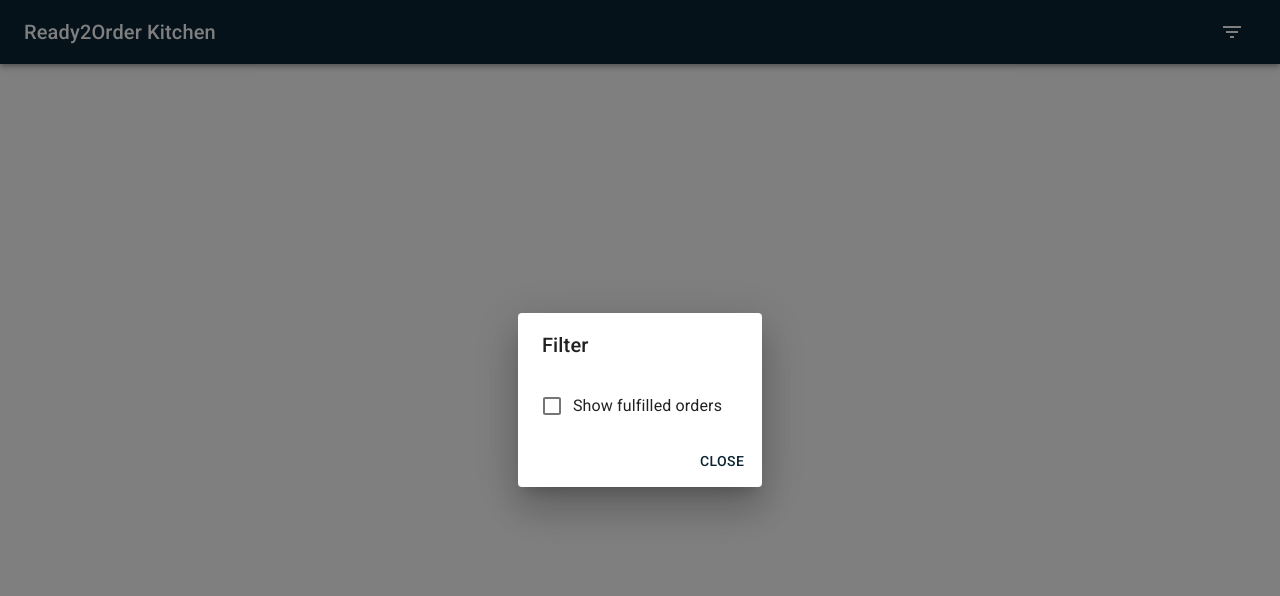
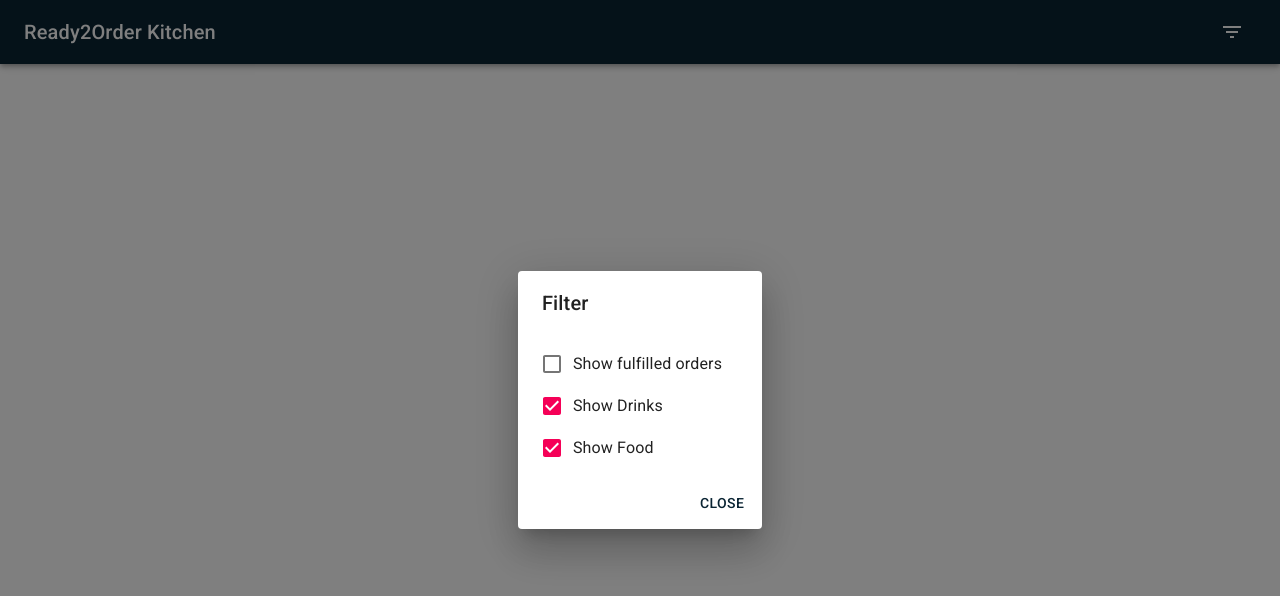
Before and after one commit to MarkusFriesen/r2ok, a React (Create React App) app in the folder src/client/: page / in a window 1280 px wide. Both pictures are taken after a click on the button 1232 px from the left and 32 px from the top of the page. Shown: the top 596 px of the page. Built offline with nearby package versions, Linux system fonts and the light colour scheme; no server answers.

Commit message:
Enable filtering orders by food and drink

```diff
--- a/src/client/src/App.js
+++ b/src/client/src/App.js
@@ -30,6 +30,8 @@
 function App() {
   const classes = useStyles();
   const [showAll, setShowAll] = useState(false)
+  const [showFood, setShowFood] = useState(true)
+  const [showDrinks, setShowDrinks] = useState(true)
   const [dialogOpen, setDialogOpen] = useState(false)
 
   return (
@@ -41,14 +43,14 @@
           </Typography>
 
           <IconButton color="inherit" onClick={() => setDialogOpen(true)}>
-            <Badge color="secondary" variant="dot" invisible={!showAll}>
+            <Badge color="secondary" variant="dot" invisible={!showAll && showDrinks && showFood}>
               <FilterIcon />
             </Badge>
           </IconButton>
         </Toolbar>
       </AppBar>
-      <FilterDialog showAll={showAll} setShowAll={setShowAll} open={dialogOpen} onClose={() => setDialogOpen(false)} />
-      <OrderPage showAll={showAll}/>
+      <FilterDialog showAll={showAll} setShowAll={setShowAll} showFood={showFood} setShowFood={setShowFood} showDrinks={showDrinks} setShowDrinks={setShowDrinks} open={dialogOpen} onClose={() => setDialogOpen(false)} />
+      <OrderPage showAll={showAll} showFood={showFood} showDrinks={showDrinks}/>
     </ThemeProvider>
   );
 }
--- a/src/client/src/Components/FilterDialog.js
+++ b/src/client/src/Components/FilterDialog.js
@@ -8,14 +8,14 @@
 import FormControlLabel from '@material-ui/core/FormControlLabel';
 
 export default function ConfirmationDialog(props) {
-  const {onClose, showAll, setShowAll, open} = props;
+  const {onClose, showAll, setShowAll, showDrinks, setShowDrinks, showFood, setShowFood, open} = props;
 
   const handleOk = () => {
     onClose();
   };
 
-  const handleChange = (event) => {
-    setShowAll(event.target.checked);
+  const handleChange = setter => (event) => {
+    setter(event.target.checked);
   };
 
   return (
@@ -30,11 +30,33 @@
           control={
             <Checkbox
               checked={showAll}
-              onChange={handleChange}
+              onChange={handleChange(setShowAll)}
               name="showAll"
             />
           }
           label="Show fulfilled orders"
+        />
+        <br/>
+        <FormControlLabel
+          control={
+            <Checkbox
+              checked={showDrinks}
+              onChange={handleChange(setShowDrinks)}
+              name="Show drinks"
+            />
+          }
+          label="Show Drinks"
+        />
+        <br />
+        <FormControlLabel
+          control={
+            <Checkbox
+              checked={showFood}
+              onChange={handleChange(setShowFood)}
+              name="Show food"
+            />
+          }
+          label="Show Food"
         />
       </DialogContent>
       <DialogActions>
--- a/src/client/src/Pages/OrderPage.js
+++ b/src/client/src/Pages/OrderPage.js
@@ -11,11 +11,10 @@
   },
 }));
 
-export default function OrderPage(props) {
+export default function OrderPage({showAll, showFood, showDrinks}) {
   const classes = useStyles();
   const [tables, setTables] = useState({})
   const [refreshTimeStamp, setRefreshTimestamp] = useState(new Date())
-  const {showAll} = props
 
   useEffect(() => {
     let disposed = false
@@ -33,6 +32,23 @@
         const allOrders = Object.values(data[table].orders)
         if (allOrders?.length > 0 && (showAll || !allOrders.every(o => o.made))) {
           result[table] = data[table]
+
+          // Apply Filter
+          for (const orderId in result[table].orders) {
+            const order = result[table].orders[orderId]
+            switch (order.groupType) {
+              case 1:
+                if (!showFood)
+                  delete result[table].orders[orderId]
+                break;
+              case 2:
+                if (!showDrinks)
+                  delete result[table].orders[orderId]
+                break;
+              default:
+                break;
+            }
+          }
         }
       }
       setTables(result)
@@ -48,7 +64,7 @@
       disposed = true
       clearInterval(intervalId)
     }
-  }, [showAll, refreshTimeStamp])
+  }, [showAll, showDrinks, showFood, refreshTimeStamp])
 
 
   var content = []
--- a/src/server/orders.js
+++ b/src/server/orders.js
@@ -9,6 +9,7 @@
       number: order.order_number,
       quantity: order.order_quantity,
       created: order.order_created_at,
+      groupType: order.productgroup_type_id,
       updated: true
     }
 
```
